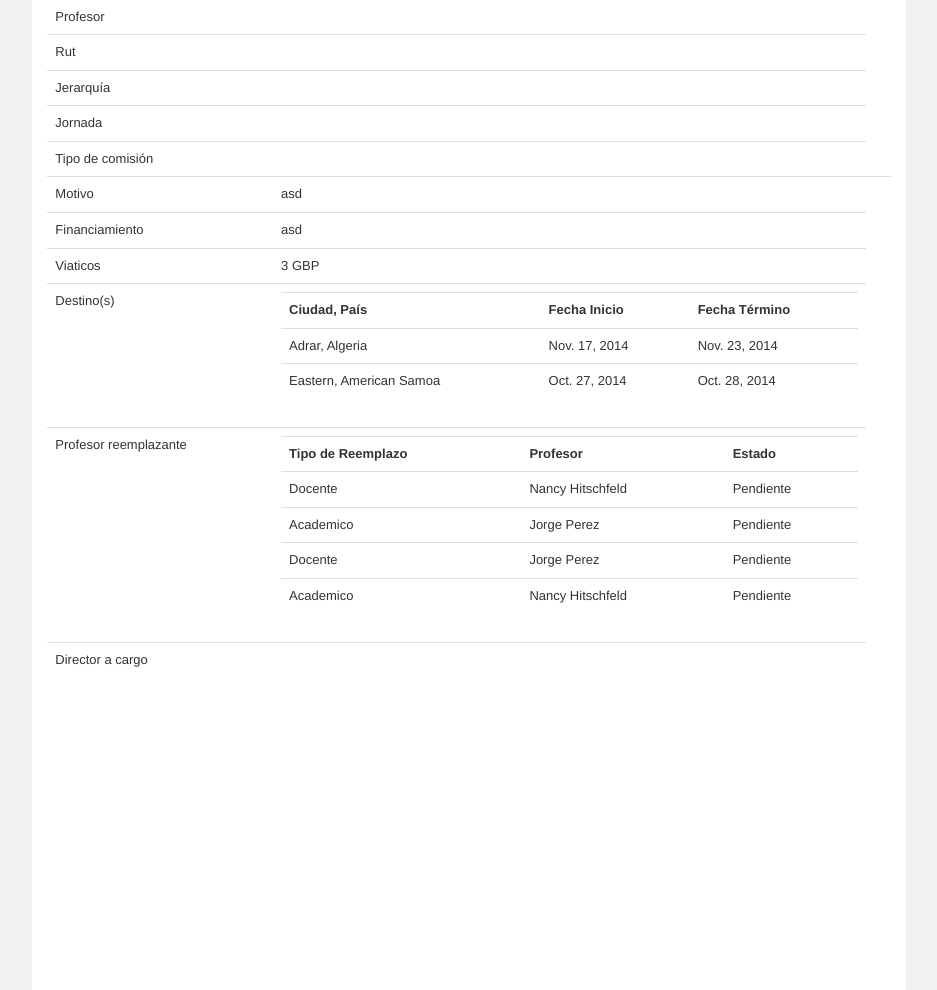
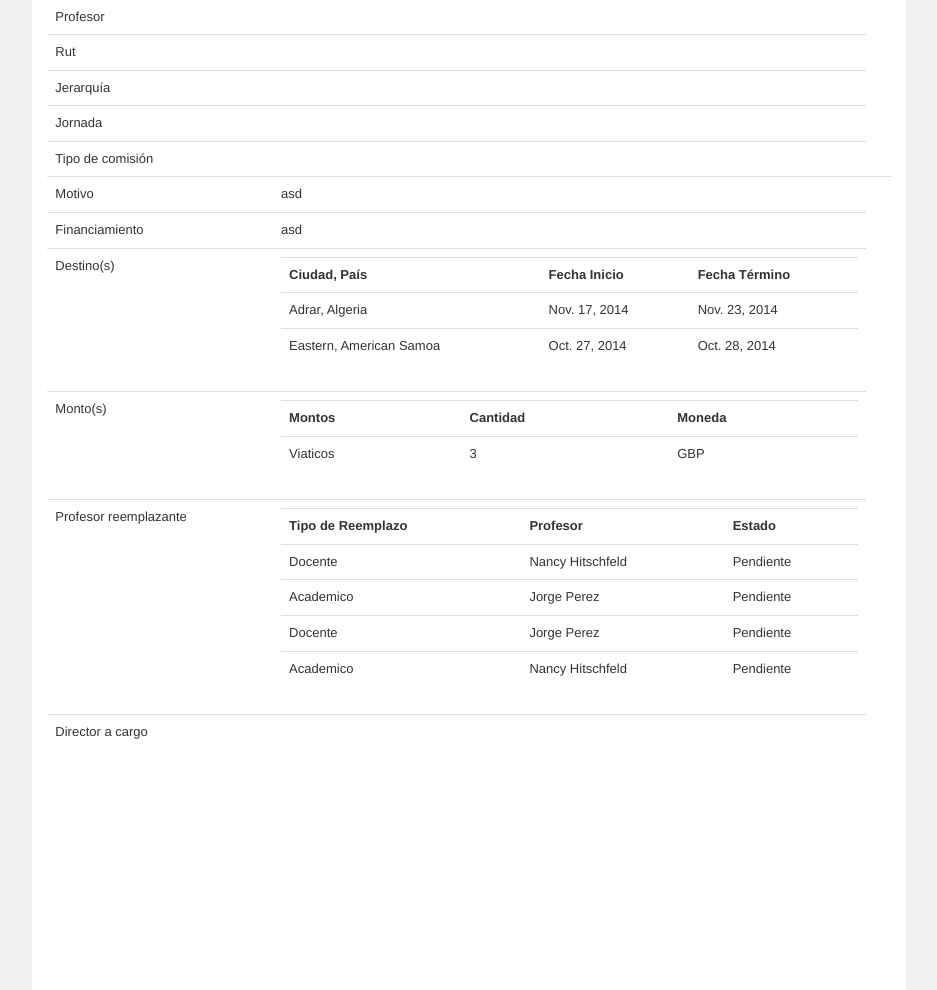
Before and after one commit to bkupfer/u-salidas, a Django app: template static/templates/Professor/application_detail.html in a window 1280 px wide. Shown: the part 145-1135 px from the top of the page, without its empty margins (171-1108 px from the left). Run offline with Django 3.2, Linux system fonts and the light colour scheme; the template is opened without the code that fills it: values that come from a table or form of the project are taken from there, others are empty; data comes from the database, SQL or seed files in the repository; parts of the project's set-up code (start-up, migrations or seed data) failed here and were passed over; some libraries are stand-ins or nearby versions.

Commit message:
agregando montos a app. detail

```diff
--- a/salidas/views.py
+++ b/salidas/views.py
@@ -324,6 +324,7 @@ def application_detail(request):
 
     comm_type = app.id_commission_type
     dest = Destination.objects.filter(application = app.id)
+    finances = Finance.objects.filter(id_application=id_app)
     replacements = app.get_replacements
     return render_to_response("Professor/application_detail.html", locals(), context_instance=RequestContext(request))
 
--- a/static/templates/Professor/application_detail.html
+++ b/static/templates/Professor/application_detail.html
@@ -66,15 +66,6 @@
 							<td>{{ app.financed_by }}</td>
 						</tr>
 
-
-                        {% for fin in finances %}
-                            <tr>
-                                <td>{{ fin.get_finance_type }}</td>
-                                <td>{{ fin.amount }} {{ fin.id_currency}}</td>
-
-                            </tr>
-                        {% endfor %}
-
 						<tr>
 							<td>Destino(s)</td>
 							<td>
@@ -94,6 +85,27 @@
 								</table>
 							</td>
 						</tr>
+
+						<tr>
+							<td>Monto(s)</td>
+							<td>
+								<table class="table">
+									<tr>
+										<th>Montos</th>
+										<th>Cantidad</th>
+										<th>Moneda</th>
+									</tr>
+									{% for fin in finances %}
+									<tr>
+										<td>{{ fin.get_finance_type }}</td>
+										<td>{{ fin.amount }}</td>
+										<td>{{ fin.id_currency }}</td>
+									</tr>
+									{% endfor %}
+								</table>
+							</td>
+						</tr>
+
 						<tr>
 							<td>Profesor reemplazante</td>
 							<td>
```
